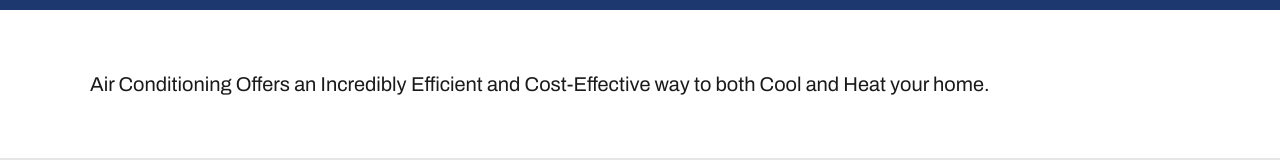
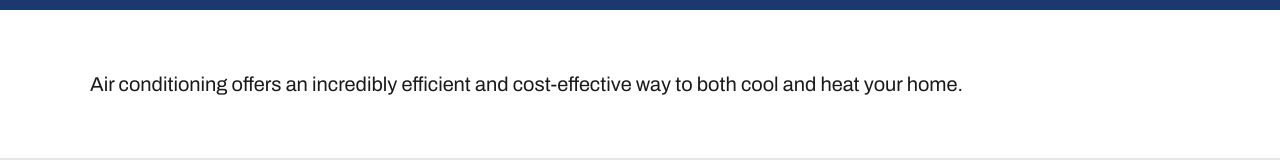
Before and after one commit to gldgrnt/solihullair-site, a SvelteKit app: page /residential in a window 1280 px wide. Shown: the part 262-422 px from the top of the page. Built offline with nearby package versions, Linux system fonts and the light colour scheme.

Commit message:
fix copy

```diff
--- a/src/routes/residential/+page.svelte
+++ b/src/routes/residential/+page.svelte
@@ -13,7 +13,7 @@
 
 <Section>
 	<Container>
-		Air Conditioning Offers an Incredibly Efficient and Cost-Effective way to both Cool and Heat
+		Air conditioning offers an incredibly efficient and cost-effective way to both cool and heat
 		your home.
 		<!-- <ImageCarousel /> -->
 	</Container>
```
